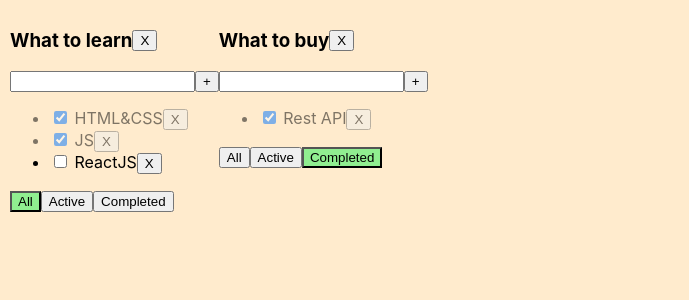
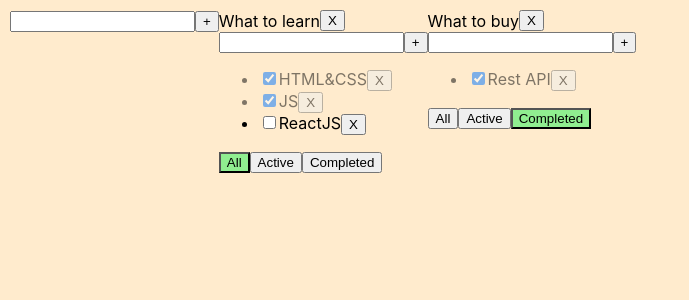
Before and after one commit to vaxich/todo_on_lesson-V2, a React (Create React App) app: page / in a window 1280 px wide. Shown: the top 300 px of the page, without its empty margins (0-689 px from the left). Built offline with nearby package versions, Linux system fonts and the light colour scheme.

Commit message:
6 lesson

```diff
--- /dev/null
+++ b/src/AddItemForm.tsx
@@ -0,0 +1,54 @@
+import { ChangeEvent, KeyboardEvent, useState } from "react";
+import { Button } from "./Button"
+
+type addItemFormProps = {
+    onClick: (title: string) => void
+}
+
+
+export const AddItemForm = (props: addItemFormProps) => {
+
+    const {onClick} = props;
+
+    const [newTaskTitle, setNewTaskTitle] = useState('');
+
+    const [error, setError] = useState<string | null>(null);
+
+    const createTaskHandler = () => {
+        const trimmedTitle = newTaskTitle.trim()
+        if (trimmedTitle.trim() !== "") {
+            onClick(trimmedTitle)
+            setNewTaskTitle('')
+        } else {
+            setError('Title is required')
+        }
+
+    }
+
+    const changeTaskTitleHandler = (event: ChangeEvent<HTMLInputElement>) => {
+        setNewTaskTitle(event.currentTarget.value)
+        setError(null)
+    }
+    const createTaskOnEnterHandler = (event: KeyboardEvent<HTMLInputElement>) => {
+        if (event.key === "Enter") {
+            createTaskHandler()
+        }
+    }
+
+    return (
+        <div >
+            <input
+                className={error ? 'error' : ''}
+                value={newTaskTitle}
+                onChange={changeTaskTitleHandler}
+                onKeyDown={createTaskOnEnterHandler}
+            />
+            <Button
+                title={"+"}
+                onClick={createTaskHandler} />
+
+            {error && <div className={'error-message'}>{error}</div>}
+        </div>
+
+    )
+}
--- a/src/App.tsx
+++ b/src/App.tsx
@@ -2,6 +2,8 @@
 import { useState } from 'react';
 import './App.css';
 import { TodolistItem } from './TodolistItem';
+import { AddItemForm } from './AddItemForm';
+import { title } from 'process';
 
 export type Todolist = {
   id: string
@@ -70,13 +72,31 @@ const App = () => {
 
   }
 
-  const deteteTodolist =(todolistId: string) => {
-    setTodolists(todolists.filter( tl => tl.id !== todolistId));
+  const deteteTodolist = (todolistId: string) => {
+    setTodolists(todolists.filter(tl => tl.id !== todolistId));
     delete tasks[todolistId]
+  }
+
+  const addTodolist = (newTitle: string) => {
+    let newIdTodolist = crypto.randomUUID()
+    let newTodolist: Todolist = { id: newIdTodolist, title: newTitle, filter: "All" }
+    setTodolists([...todolists, newTodolist])
+    setTasks({ ...tasks, [newIdTodolist]: [] })
+  }
+
+  const changeTaskTitle = (todolistId: string, taskId: string, newTitle: string) => {
+    setTasks({ ...tasks, [todolistId]: tasks[todolistId].map(task => task.id === taskId ? { ...task, title: newTitle } : task) })
+
+  }
+
+  const changeTodolisTitle = (todolistId: string, newTitle: string) => {
+    setTodolists(todolists.map(tl => tl.id === todolistId ? { ...tl, title: newTitle } : tl))
   }
 
   return (
     <div className="App">
+
+      <AddItemForm onClick={addTodolist} />
 
       {todolists.map(tl => {
 
@@ -99,6 +119,8 @@ const App = () => {
             createTask={createTask}
             changeTaskStatus={changeTaskStatus}
             deteteTodolist={deteteTodolist}
+            changeTaskTitle={changeTaskTitle}
+            changeTodolisTitle={changeTodolisTitle}
           />
         )
       })}
--- /dev/null
+++ b/src/EditableSpan.tsx
@@ -0,0 +1,37 @@
+import { ChangeEvent, useState } from "react";
+
+type EditableSpanProps = {
+    value: string
+    onChange: (title: string) => void
+}
+
+
+export const EditableSpan = (props: EditableSpanProps) => {
+
+    const { value , onChange } = props;
+
+    const [editMode, setEditMode] = useState<boolean>(false);
+    const [title, setTitle] = useState(value)
+
+
+
+    const onEditMode = () => {
+        setEditMode(true)
+    }
+
+    const offEditMode = () => {
+        setEditMode(false)
+        onChange(title)
+    }
+
+    const changeTaskTitleHandler = (event: ChangeEvent<HTMLInputElement>) => {
+            setTitle(event.currentTarget.value)
+
+        }
+
+    return (
+        editMode
+            ? <input onBlur={offEditMode} onChange={changeTaskTitleHandler} value={title} autoFocus />
+            : <span onClick={onEditMode}>{value}</span>
+    )
+}
--- a/src/TodolistItem.tsx
+++ b/src/TodolistItem.tsx
@@ -1,6 +1,11 @@
-import { ChangeEvent, useState, KeyboardEvent } from "react"
+import { ChangeEvent } from "react"
 import { FilterValueType, TaskType } from "./App"
 import { Button } from "./Button"
+import { AddItemForm } from "./AddItemForm"
+import { EditableSpan } from "./EditableSpan"
+
+
+
 
 type TodolistItemPropsType = {
     title: string
@@ -12,50 +17,63 @@ type TodolistItemPropsType = {
     createTask: (todolistId: string, newTaskTitle: string) => void
     changeTaskStatus: (todolistId: string, taskId: string, isDone: boolean) => void
     deteteTodolist: (todolistId: string) => void
+    changeTaskTitle: (todolistId: string, taskId: string, newTitle: string) => void
+    changeTodolisTitle: (todolistId: string, newTitle: string) => void
 }
 
 export const TodolistItem = (props: TodolistItemPropsType) => {
 
-    const { title, tasks, filter, deleteTask, changeFilter, createTask, changeTaskStatus, todolistId, deteteTodolist } = props;
+    const { title, tasks, filter, deleteTask, changeFilter, createTask, changeTaskStatus, todolistId, deteteTodolist, changeTaskTitle, changeTodolisTitle } = props;
 
-    const [newTaskTitle, setNewTaskTitle] = useState('');
+    // const [newTaskTitle, setNewTaskTitle] = useState('');
 
-    const [error, setError] = useState<string | null>(null);
+    // const [error, setError] = useState<string | null>(null);
 
-    const createTaskHandler = () => {
-        const trimmedTitle = newTaskTitle.trim()
-        if (trimmedTitle.trim() !== "") {
-            createTask(todolistId, trimmedTitle)
-            setNewTaskTitle('')
-        } else {
-            setError('Title is required')
-        }
+    // const createTaskHandler = () => {
+    //     const trimmedTitle = newTaskTitle.trim()
+    //     if (trimmedTitle.trim() !== "") {
+    //         createTask(todolistId, trimmedTitle)
+    //         setNewTaskTitle('')
+    //     } else {
+    //         setError('Title is required')
+    //     }
 
-    }
+    // }
     const changeFilterHandler = (filter: FilterValueType) => {
         changeFilter(todolistId, filter)
     }
-    const changeTaskTitleHandler = (event: ChangeEvent<HTMLInputElement>) => {
-        setNewTaskTitle(event.currentTarget.value)
-        setError(null)
-    }
-    const createTaskOnEnterHandler = (event: KeyboardEvent<HTMLInputElement>) => {
-        if (event.key === "Enter") {
-            createTaskHandler()
-        }
-    }
+    // const changeTaskTitleHandler = (event: ChangeEvent<HTMLInputElement>) => {
+    //     setNewTaskTitle(event.currentTarget.value)
+    //     setError(null)
+    // }
+    // const createTaskOnEnterHandler = (event: KeyboardEvent<HTMLInputElement>) => {
+    //     if (event.key === "Enter") {
+    //         createTaskHandler()
+    //     }
+    // }
 
     const deleteTodolistHandler = () => {
         deteteTodolist(todolistId)
     }
 
+    const addTaskHandler = (newTitle: string) => {
+        createTask(todolistId, newTitle)
+    }
+
+    const changeTodolistTitleHandler = (newTitle: string) => {
+        changeTodolisTitle(todolistId, newTitle)
+    }
+
     return (
         <div>
             <div className="container">
-                <h3>{title}</h3>
-                <Button title="X" onClick={deleteTodolistHandler}/>
+                {/* <h3>{title}</h3> */}
+                <EditableSpan value={title} onChange={changeTodolistTitleHandler} />
+                <Button title="X" onClick={deleteTodolistHandler} />
             </div>
-            <div >
+
+            <AddItemForm onClick={addTaskHandler} />
+            {/* <div >
                 <input
                     className={error ? 'error' : ''}
                     value={newTaskTitle}
@@ -65,8 +83,8 @@ export const TodolistItem = (props: TodolistItemPropsType) => {
                 <Button
                     title={"+"}
                     onClick={createTaskHandler} />
-            </div>
-            {error && <div className={'error-message'}>{error}</div>}
+            </div> */}
+            {/* {error && <div className={'error-message'}>{error}</div>} */}
             {tasks.length === 0 ?
                 (<p>тасок нет</p>)
                 :
@@ -83,9 +101,15 @@ export const TodolistItem = (props: TodolistItemPropsType) => {
                                 changeTaskStatus(todolistId, task.id, newStatusValue)
                             }
 
+                            const changeTaskTitleHandler = (newValue: string) => {
+                                changeTaskTitle(todolistId, task.id, newValue)
+                            }
+
                             return (
                                 <li key={task.id} className={task.isDone ? 'is-done' : ''}>
-                                    <input type="checkbox" checked={task.isDone} onChange={changeTaskStatusHandler} /> <span>{task.title}</span>
+                                    <input type="checkbox" checked={task.isDone} onChange={changeTaskStatusHandler} />
+                                    {/* <span>{task.title}</span> */}
+                                    <EditableSpan value={task.title} onChange={changeTaskTitleHandler} />
                                     <Button title="X" onClick={deleteTaskHandler} />
                                 </li>
                             )
```
